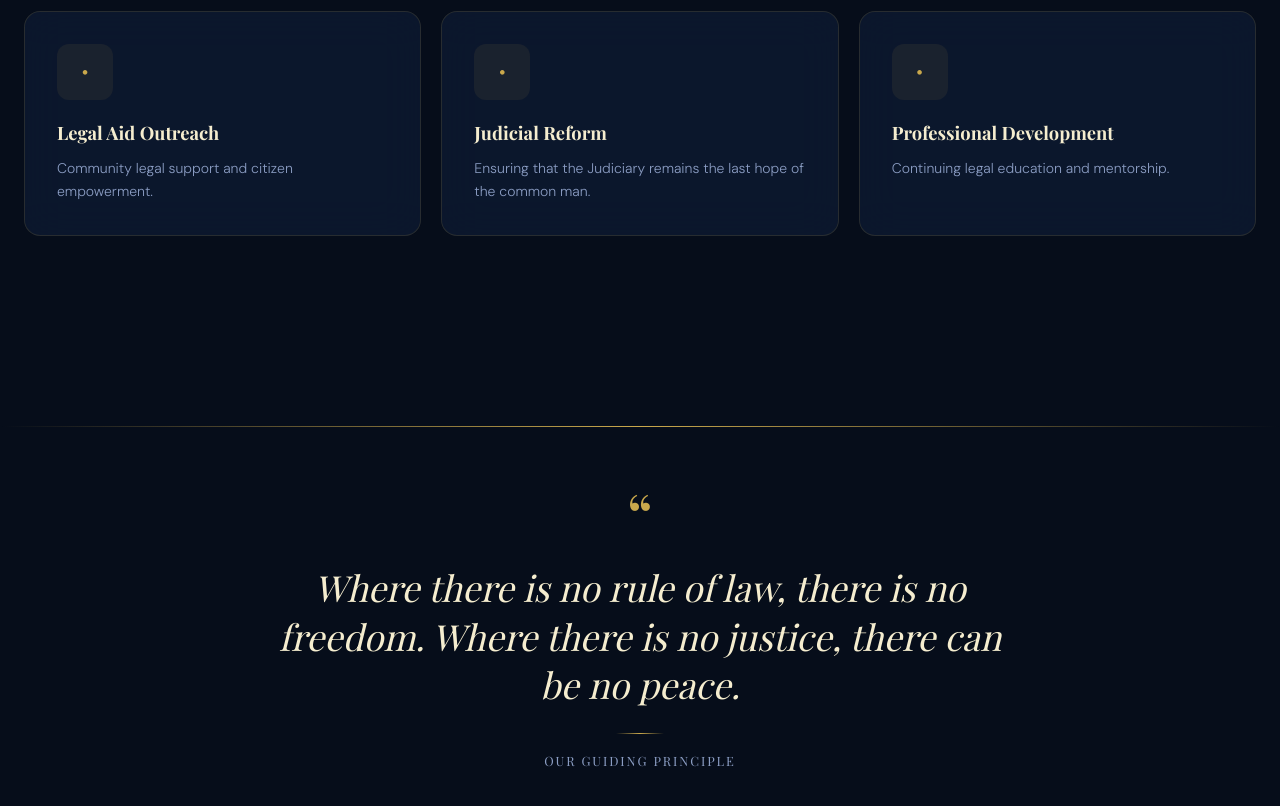
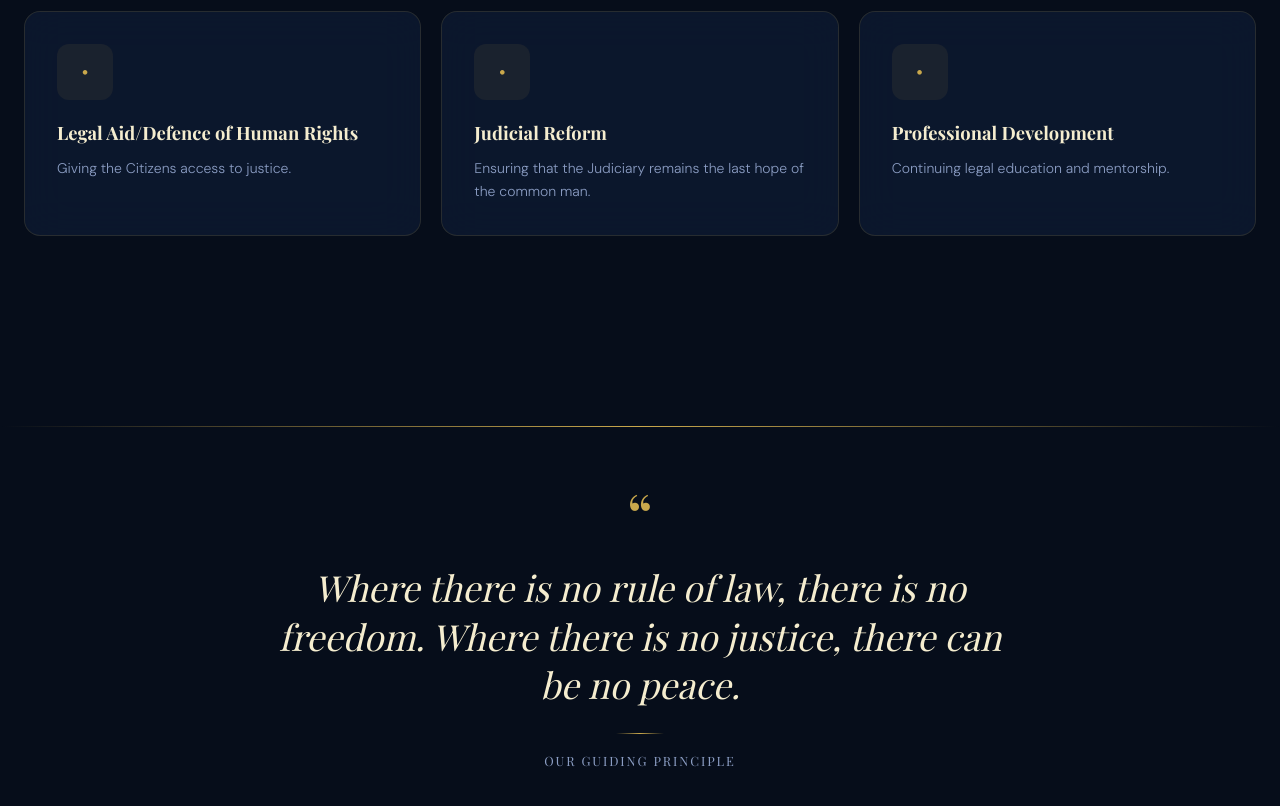
Before and after one commit to aaronKigun/plbf, a Next.js app: page / in a window 1280 px wide. Shown: the part 3800-4606 px from the top of the page. Built offline with nearby package versions, Linux system fonts and the light colour scheme; no server answers; the database is empty; a web font is replaced by a local one.

Commit message:
On branch main  Your branch is up to date with 'origin/main'.  Changes to be committed: 	modified:   app/page.tsx

```diff
--- a/app/page.tsx
+++ b/app/page.tsx
@@ -74,7 +74,7 @@ export default function HomePage() {
   ];
 
   const fallbackProgrammes = [
-    { title: 'Legal Aid Outreach', description: 'Community legal support and citizen empowerment.' },
+    { title: 'Legal Aid/Defence of Human Rights', description: 'Giving the Citizens access to justice.' },
     { title: 'Judicial Reform', description: 'Ensuring that the Judiciary remains the last hope of the common man.' },
     { title: 'Professional Development', description: 'Continuing legal education and mentorship.' }
   ];
```
